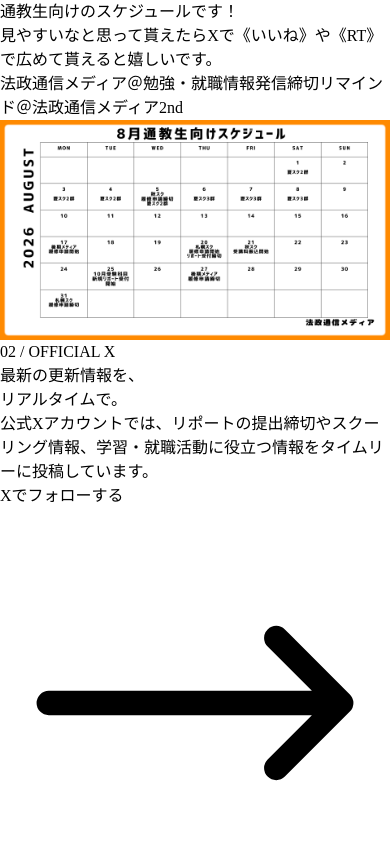
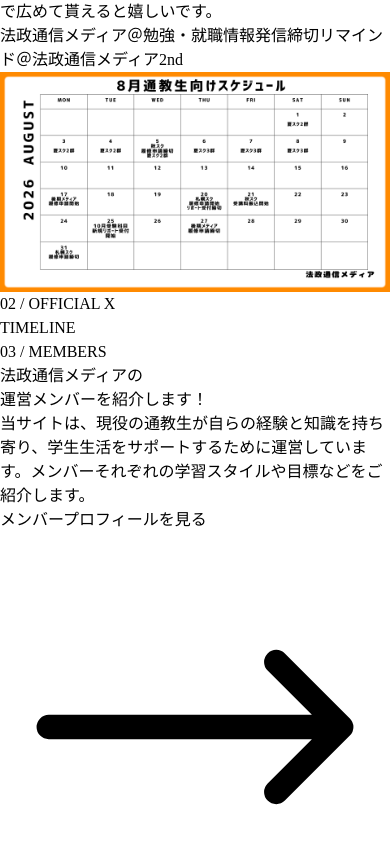
Before and after one commit to wata-0911/housei-media, a React (Vite) app: page / in a window 390 px wide. Shown: the part 1146-1990 px from the top of the page. Built offline with nearby package versions, Linux system fonts and the light colour scheme.

Commit message:
ヘッダーとフッターの修正、ホームに自己紹介ページと設立者のメッセージの小出しを実装、xのポストの表示の数を増やす

```diff
--- a/src/App.jsx
+++ b/src/App.jsx
@@ -8,7 +8,7 @@ import Footer from './components/Footer';
 import Home from './pages/Home';
 import QA from './pages/QA';
 import Contact from './pages/Contact';
-import Message from './pages/Message';
+import Message from './pages/Message'; // 重複を削除し、1つにまとめました
 import PrivacyPolicy from './pages/PrivacyPolicy';
 import ProfileCard from './pages/member';
 
@@ -27,6 +27,9 @@ export default function App() {
             <Route path="/qa" element={<QA />} />
             <Route path="/contact" element={<Contact />} />
 
+            {/* 追加: 創立者からのメッセージページへのルーティング */}
+            <Route path="/message" element={<Message />} />
+
             {/* 隠しページ */}
             <Route path="/draft-message-2026" element={<Message />} />
             <Route path="/draft-privacy-2026" element={<PrivacyPolicy />} />
--- a/src/components/Footer.jsx
+++ b/src/components/Footer.jsx
@@ -26,6 +26,7 @@ export default function Footer() {
           <Link to="/" className="text-white hover:text-[#E65C00] transition-colors duration-300">ホーム</Link>
           <Link to="/qa" className="text-white hover:text-[#E65C00] transition-colors duration-300"></Link>
           <Link to="/draft-message-2026" className="text-white hover:text-[#E65C00] transition-colors duration-300">創立者からのメッセージ</Link>
+          <Link to="/member" className="text-white hover:text-[#E65C00] transition-colors duration-300">運営メンバー紹介</Link>
           <Link to="/draft-privacy-2026" className="text-white hover:text-[#E65C00] transition-colors duration-300">プライバシーポリシー</Link>
           <Link to="/contact" className="text-white hover:text-[#E65C00] transition-colors duration-300">お問い合わせ</Link>
         </div>
--- a/src/pages/Home.jsx
+++ b/src/pages/Home.jsx
@@ -1,5 +1,5 @@
 import { useState, useEffect } from 'react';
-import { useNavigate } from 'react-router-dom';
+import { useNavigate, Link } from 'react-router-dom';
 import { motion, useScroll, useTransform } from 'framer-motion';
 import XTimeline from '../components/XTimeline';
 
@@ -182,50 +182,169 @@ export default function Home() {
         </div>
       </section>
 
-      {/* セクション2: OFFICIAL X TIMELINE（更新部分） */}
+      {/* セクション2: OFFICIAL X TIMELINE */}
       <section className="py-32 overflow-hidden bg-white">
         <div className="max-w-7xl mx-auto px-4 sm:px-6 lg:px-8 relative">
-          <div className="flex flex-col md:flex-row items-center justify-between gap-12">
+          <div className="flex flex-col items-center gap-12">
 
-            {/* 左側：説明テキスト */}
+            <motion.div
+              initial={{ opacity: 0, y: 30 }}
+              whileInView={{ opacity: 1, y: 0 }}
+              viewport={{ once: true, margin: "-100px" }}
+              transition={{ duration: 0.8, ease: "easeOut" }}
+              className="text-center w-full"
+            >
+              <span className="text-[#E65C00] text-sm tracking-[0.15em] mb-4 block font-medium">02 / OFFICIAL X</span>
+              <h3 className="text-3xl md:text-4xl text-[#002255] font-medium tracking-wide">
+                TIMELINE
+              </h3>
+            </motion.div>
+
+            <div className="w-full grid grid-cols-1 md:grid-cols-2 gap-8 z-20 relative">
+
+              <motion.div
+                initial={{ opacity: 0, x: -30 }}
+                whileInView={{ opacity: 1, x: 0 }}
+                viewport={{ once: true, margin: "-100px" }}
+                transition={{ duration: 1, delay: 0.2, ease: "easeOut" }}
+                className="bg-[#FAFAFA] rounded-2xl p-6 border border-gray-100 shadow-[0_10px_40px_-15px_rgba(0,0,0,0.05)]"
+              >
+                <div className="bg-white rounded-xl p-2 border border-gray-200">
+                  <XTimeline tweetId="2084129602176503976" />
+                </div>
+              </motion.div>
+
+              <motion.div
+                initial={{ opacity: 0, x: 30 }}
+                whileInView={{ opacity: 1, x: 0 }}
+                viewport={{ once: true, margin: "-100px" }}
+                transition={{ duration: 1, delay: 0.4, ease: "easeOut" }}
+                className="bg-[#FAFAFA] rounded-2xl p-6 border border-gray-100 shadow-[0_10px_40px_-15px_rgba(0,0,0,0.05)]"
+              >
+                <div className="bg-white rounded-xl p-2 border border-gray-200">
+                  <XTimeline tweetId="2082412435609457121" />
+                </div>
+              </motion.div>
+
+            </div>
+          </div>
+        </div>
+      </section>
+
+      {/* セクション3: MEMBERS */}
+      <section className="py-32 bg-[#F5F5F7] overflow-hidden">
+        <div className="max-w-7xl mx-auto px-4 sm:px-6 lg:px-8 relative">
+          {/* justify-between と gap-12 を追加し、被りを防ぐ */}
+          <div className="flex flex-col md:flex-row-reverse items-center justify-between gap-12">
+
+            {/* テキストエリア */}
+            <motion.div
+              initial={{ opacity: 0, x: 50 }}
+              whileInView={{ opacity: 1, x: 0 }}
+              viewport={{ once: true, margin: "-100px" }}
+              transition={{ duration: 1, delay: 0.3, ease: "easeOut" }}
+              className="w-full md:w-5/12 bg-white p-10 md:p-16 relative z-10 shadow-[0_10px_40px_-15px_rgba(0,0,0,0.05)]"
+            >
+              <span className="text-[#E65C00] text-sm tracking-[0.15em] mb-4 block font-medium">03 / MEMBERS</span>
+              <h3 className="text-3xl md:text-4xl text-[#002255] font-medium mb-8 leading-relaxed tracking-wide">
+                法政通信メディアの<br />運営メンバーを紹介します！
+              </h3>
+              <p className="text-[#666666] leading-loose mb-10 text-justify font-light">
+                当サイトは、現役の通教生が自らの経験と知識を持ち寄り、学生生活をサポートするために運営しています。メンバーそれぞれの学習スタイルや目標などをご紹介します。
+              </p>
+
+              <Link
+                to="/member"
+                className="inline-flex items-center text-white bg-[#E65C00] hover:bg-[#CC5200] text-sm tracking-widest px-6 py-3 rounded-md shadow-md hover:shadow-lg hover:-translate-y-0.5 transition-all duration-300 font-medium group"
+              >
+                メンバープロフィールを見る
+                <svg className="w-4 h-4 ml-2 transform group-hover:translate-x-1 transition-transform" fill="none" stroke="currentColor" viewBox="0 0 24 24">
+                  <path strokeLinecap="round" strokeLinejoin="round" strokeWidth="1.5" d="M17 8l4 4m0 0l-4 4m4-4H3"></path>
+                </svg>
+              </Link>
+            </motion.div>
+
+            {/* 画像エリア（マイナスマージンを削除し、幅をw-6/12に調整） */}
             <motion.div
               initial={{ opacity: 0, x: -50 }}
               whileInView={{ opacity: 1, x: 0 }}
               viewport={{ once: true, margin: "-100px" }}
               transition={{ duration: 1, ease: "easeOut" }}
-              className="w-full md:w-5/12 bg-[#FAFAFA] p-10 md:p-16 border border-gray-100 shadow-[0_10px_40px_-15px_rgba(0,0,0,0.05)]"
+              className="w-full md:w-6/12 z-20 relative mt-8 md:mt-0"
             >
-              <span className="text-[#E65C00] text-sm tracking-[0.15em] mb-4 block font-medium">02 / OFFICIAL X</span>
-              <h3 className="text-3xl md:text-4xl text-[#002255] font-medium mb-8 leading-relaxed tracking-wide">
-                最新の更新情報を、<br />リアルタイムで。
+              <div className="bg-white rounded-xl border border-gray-200 shadow-[0_20px_50px_-12px_rgba(0,0,0,0.15)] p-12 flex justify-center items-center gap-6">
+                <div className="w-28 h-28 rounded-full overflow-hidden border-4 border-[#FAFAFA] shadow-md">
+                  <img src="/member1.jpg" alt="メンバー1" className="w-full h-full object-cover" />
+                </div>
+                <div className="w-28 h-28 rounded-full overflow-hidden border-4 border-[#FAFAFA] shadow-md">
+                  <img src="/member2.jpg" alt="メンバー2" className="w-full h-full object-cover" />
+                </div>
+                <div className="w-28 h-28 rounded-full overflow-hidden border-4 border-[#FAFAFA] shadow-md">
+                  <img src="/member3.jpg" alt="メンバー3" className="w-full h-full object-cover" />
+                </div>
+              </div>
+            </motion.div>
+
+          </div>
+        </div>
+      </section>
+
+      {/* セクション4: MESSAGE（追加部分） */}
+      <section className="py-32 bg-white overflow-hidden">
+        <div className="max-w-7xl mx-auto px-4 sm:px-6 lg:px-8 relative">
+          <div className="flex flex-col md:flex-row items-center justify-between gap-12">
+
+            {/* 左側：メッセージの抜粋 */}
+            <motion.div
+              initial={{ opacity: 0, x: -50 }}
+              whileInView={{ opacity: 1, x: 0 }}
+              viewport={{ once: true, margin: "-100px" }}
+              transition={{ duration: 1, ease: "easeOut" }}
+              className="w-full md:w-6/12 bg-[#FAFAFA] p-10 md:p-16 border-t-4 border-[#002255] shadow-[0_10px_40px_-15px_rgba(0,0,0,0.05)] relative"
+            >
+              {/* 装飾：引用符 */}
+              <div className="absolute top-0 left-8 -translate-y-1/2 bg-white px-2">
+                <span className="text-5xl text-[#C6A87C] font-serif leading-none">“</span>
+              </div>
+
+              <span className="text-[#E65C00] text-sm tracking-[0.15em] mb-4 block font-medium">04 / FOUNDER'S MESSAGE</span>
+              <h3 className="text-2xl md:text-3xl text-[#002255] font-medium mb-8 leading-relaxed tracking-widest">
+                いつか君も困っている人がいたら、<br />
+                助けてあげてね。
               </h3>
-              <p className="text-[#666666] leading-loose mb-10 text-justify font-light">
-                公式Xアカウントでは、リポートの提出締切やスクーリング情報、学習・就職活動に役立つ情報をタイムリーに投稿しています。
-              </p>
+              <div className="text-[#666666] leading-loose mb-10 text-justify font-light space-y-4">
+                <p>
+                  私がこの"法政通信メディア"を立ち上げた背景にある、一つの大切な「約束」についてお話しさせてください。
+                </p>
+                <p>
+                  私の大学生活は、最初から順風満帆だったわけではありません。そんな暗闇の中にいた私に、優しさで手を差し伸べてくれた人がたくさんがいました。
+                </p>
+              </div>
 
-              <a
-                href="https://x.com/hosei_c_media"
-                target="_blank"
-                rel="noopener noreferrer"
-                className="inline-flex items-center text-white bg-[#E65C00] hover:bg-[#CC5200] text-sm tracking-widest px-6 py-3 rounded-md shadow-md hover:shadow-lg hover:-translate-y-0.5 transition-all duration-300 font-medium"
+              <Link
+                to="/Message"
+                className="inline-flex items-center text-white bg-[#E65C00] hover:bg-[#CC5200] text-sm tracking-widest px-6 py-3 rounded-md shadow-md hover:shadow-lg hover:-translate-y-0.5 transition-all duration-300 font-medium group"
               >
-                Xでフォローする
-                <svg className="w-4 h-4 ml-2" fill="none" stroke="currentColor" viewBox="0 0 24 24">
+                メッセージの続きを読む
+                <svg className="w-4 h-4 ml-2 transform group-hover:translate-x-1 transition-transform" fill="none" stroke="currentColor" viewBox="0 0 24 24">
                   <path strokeLinecap="round" strokeLinejoin="round" strokeWidth="1.5" d="M17 8l4 4m0 0l-4 4m4-4H3"></path>
                 </svg>
-              </a>
+              </Link>
             </motion.div>
 
-            {/* 右側：Xタイムライン埋め込み表示 */}
+            {/* 右側：シンプルなグラフィックまたはタイポグラフィ */}
             <motion.div
               initial={{ opacity: 0, x: 50 }}
               whileInView={{ opacity: 1, x: 0 }}
               viewport={{ once: true, margin: "-100px" }}
               transition={{ duration: 1, delay: 0.3, ease: "easeOut" }}
-              className="w-full md:w-6/12 z-20 relative"
+              className="w-full md:w-5/12 z-20 relative flex justify-center items-center"
             >
-              <div className="bg-white rounded-2xl p-2 md:p-4 border border-gray-200 shadow-[0_20px_50px_-12px_rgba(0,0,0,0.1)]">
-                <XTimeline username="hosei_c_media" />
+              <div className="relative w-full aspect-square max-w-sm rounded-full border border-gray-100 bg-[#FAFAFA] flex flex-col justify-center items-center p-12 shadow-[inset_0_10px_30px_rgba(0,0,0,0.02)]">
+                <p className="text-[#002255] tracking-[0.2em] text-sm font-medium mb-4 text-center">
+                  法政通信メディア<br />創立者
+                </p>
+                <div className="w-12 h-[1px] bg-[#E65C00]"></div>
               </div>
             </motion.div>
 
```
Also changed, not shown: src/components/Header.jsx (+1 -7 lines), src/components/XTimeline.jsx (+21 -13 lines).
